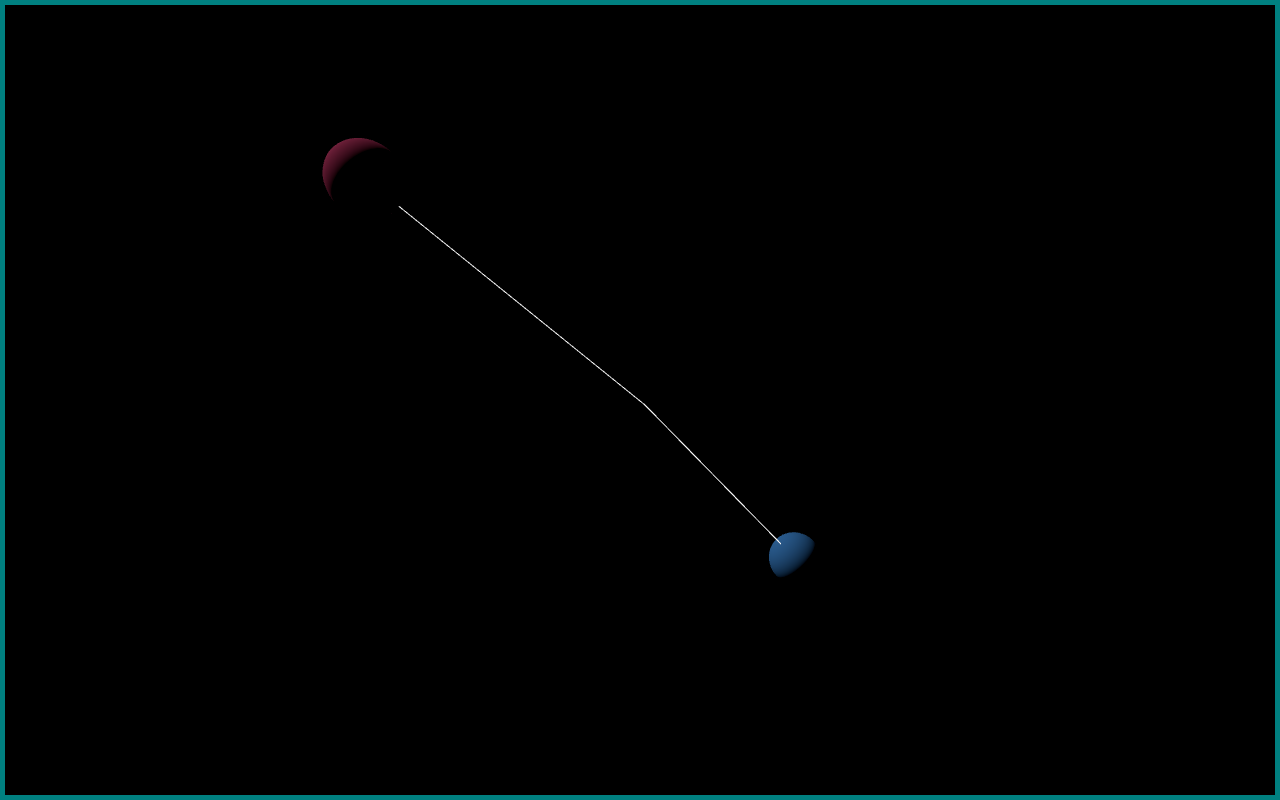
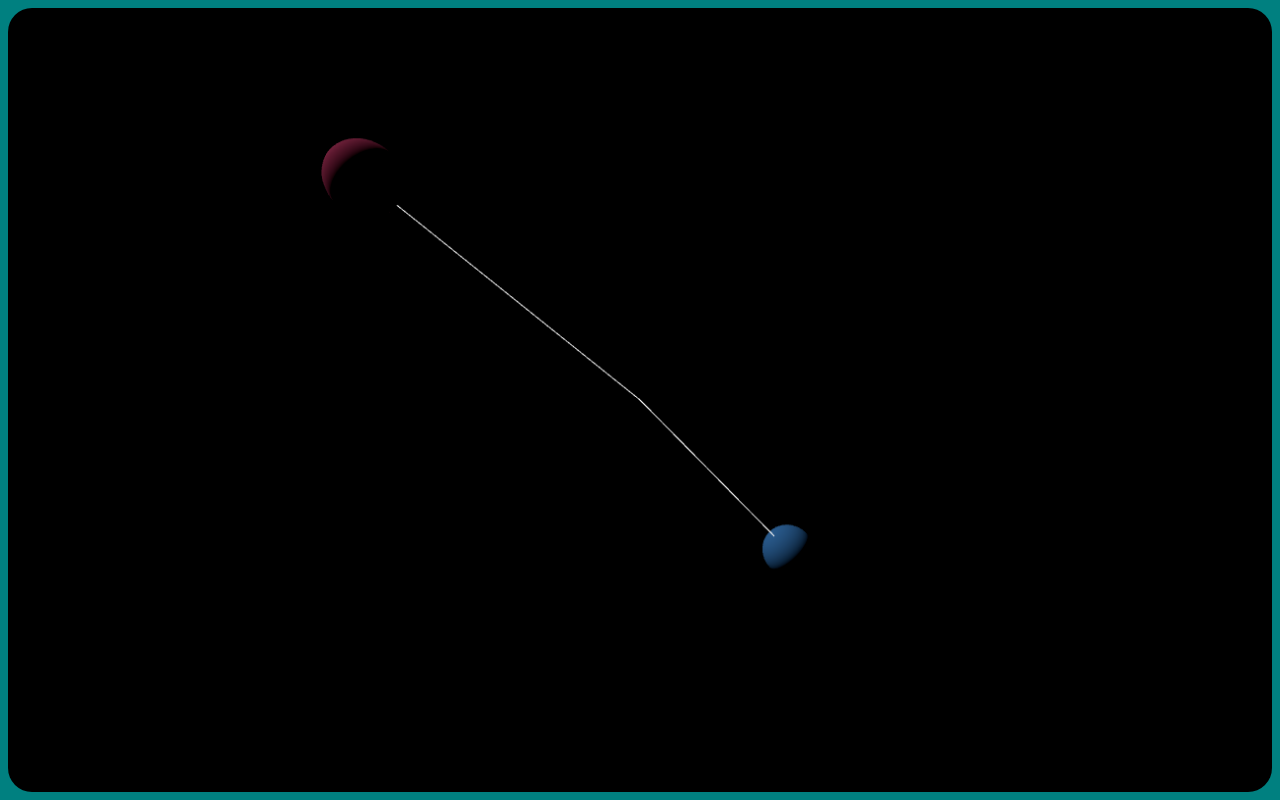
Before and after one commit to MDW-94/quantum_installation, a website built with Vite: page two_particles/index.html in a window 1280 px wide. Built offline with nearby package versions, Linux system fonts and the light colour scheme.

Commit message:
style: added css styling to body
Signed-off-by: Matthew David Wasylko <matthew.wasylko@gmail.com>

```diff
--- a/two_particles/index.style.css
+++ b/two_particles/index.style.css
@@ -5,9 +5,19 @@ html {
   height: 100vh;
   width: 100vw;
   overflow: hidden;
+  background-color: teal;
 }
 
 body {
   box-sizing: border-box;
-  border: solid 5px teal;
+  /* border: solid 5px teal; */
+
+  canvas {
+    margin: 0;
+    padding: 8px;
+    width: 100%;
+    height: 100%;
+    box-sizing: border-box;
+    border-radius: 32px;
+  }
 }
```
Also changed, not shown: two_particles/index.html (+0 -1 lines).
